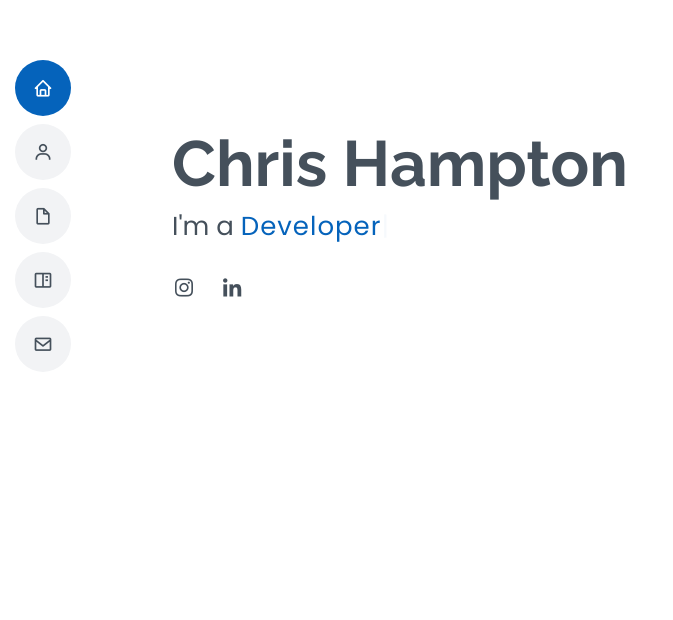
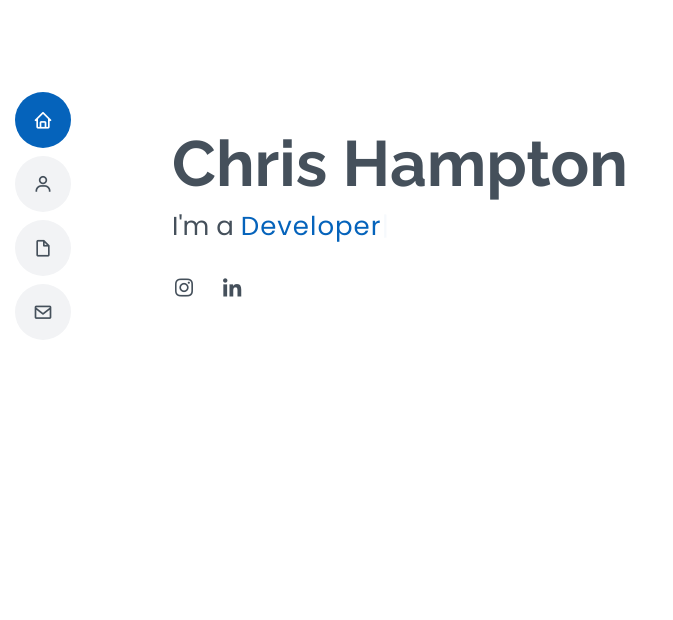
Before and after one commit to Bot-Chris/Bot-Chris.github.io, a plain HTML site: page index.html in a window 1280 px wide. Shown: the part 180-800 px from the top of the page, without its empty margins (0-673 px from the left). Drawn offline with nearby package versions, Linux system fonts and the light colour scheme.

Commit message:
Update index.html

```diff
--- a/index.html
+++ b/index.html
@@ -49,7 +49,7 @@
         <li><a href="#hero" class="nav-link scrollto active"><i class="bx bx-home"></i> <span>Home</span></a></li>
         <li><a href="#about" class="nav-link scrollto"><i class="bx bx-user"></i> <span>About</span></a></li>
         <li><a href="#resume" class="nav-link scrollto"><i class="bx bx-file-blank"></i> <span>Resume</span></a></li>
-        <li><a href="#portfolio" class="nav-link scrollto"><i class="bx bx-book-content"></i> <span>Portfolio</span></a></li>
+        <!-- <li><a href="#portfolio" class="nav-link scrollto"><i class="bx bx-book-content"></i> <span>Portfolio</span></a></li>   -->
         <li><a href="#contact" class="nav-link scrollto"><i class="bx bx-envelope"></i> <span>Contact</span></a></li>
       </ul>
     </nav><!-- .nav-menu -->
```
